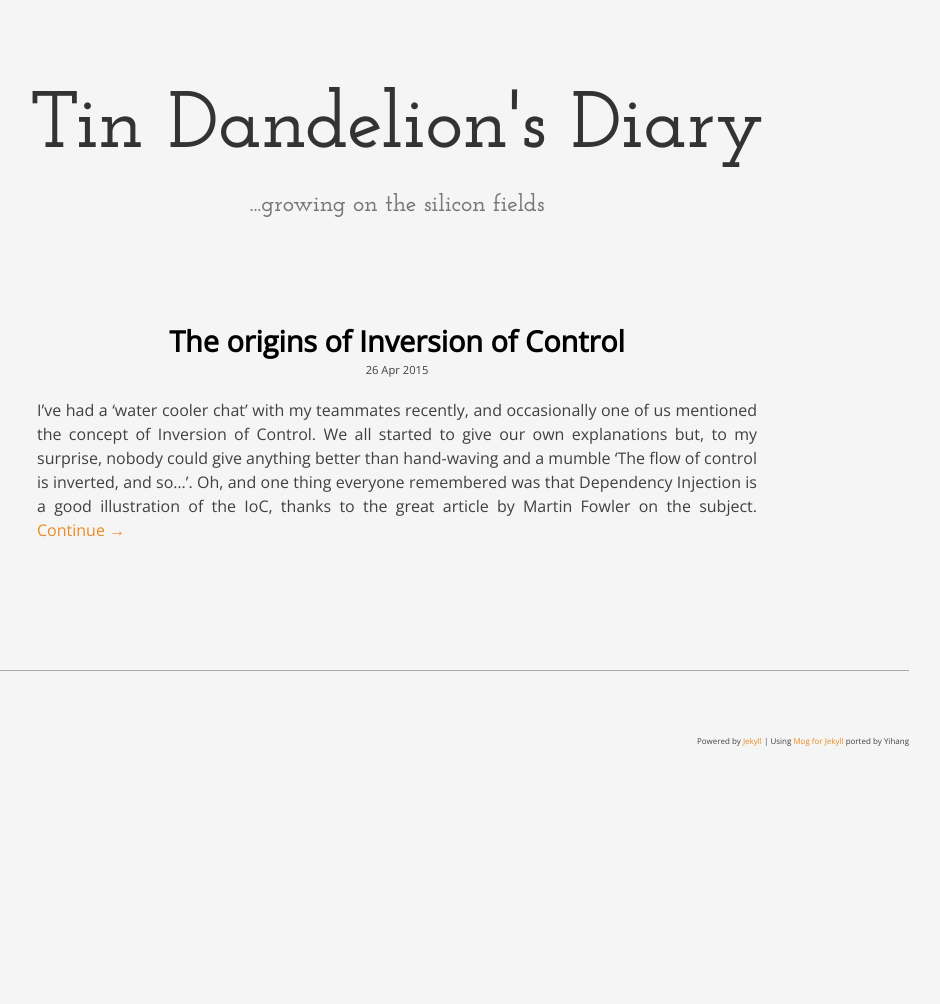
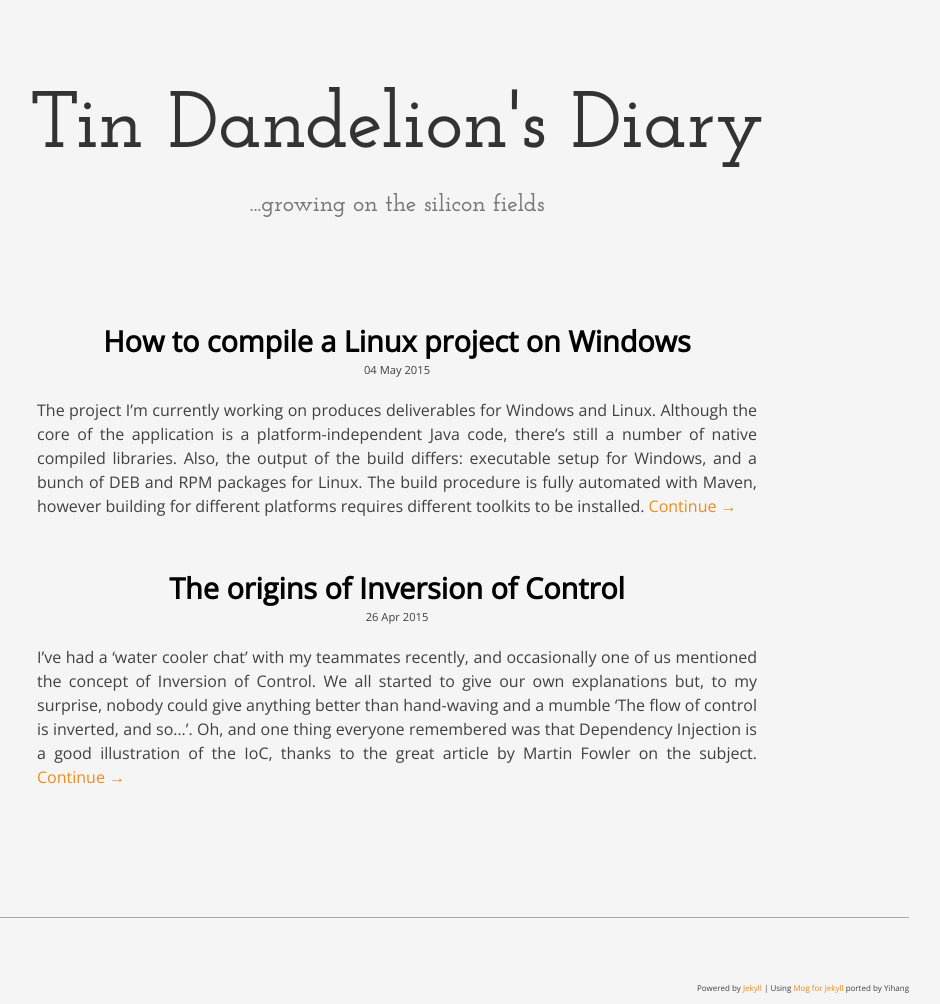
Before and after one commit to tindandelion/tindandelion.github.io, a Jekyll site: the page built from index.html, in a window 1280 px wide. Shown: the whole page, without its empty margins (243-1183 px from the left). Built offline with Jekyll 4.4.1, drawn with Linux system fonts in a browser that asks for light colours; before the commit the page ends 900 px from its top, so only the background shows below that; some of the changed lines change nothing that is shown.

Commit message:
Publishing new post

```diff
--- a/_drafts/compile-linux-project-on-windows.md
+++ b/_posts/2015-05-04-linux-project-on-windows.md
@@ -1,14 +1,14 @@
 ---
 layout: post
-title: How to compile Linux project on Windows
+title: How to compile a Linux project on Windows
 ---
 
-The project I'm currently working on produces deliverables for Windows and Linux
-platforms. Although the core of the application is a platform-independent Java
-code, there are still a number of natively compiled libraries. Also, the output
-of the build differs: executable setup for Windows, and a bunch of DEB and RPM
-packages for Linux. The build procedure is fully automated with Maven, however
-building for different platforms requires different toolkits to be installed.
+The project I'm currently working on produces deliverables for Windows and
+Linux. Although the core of the application is a platform-independent Java code,
+there's still a number of native compiled libraries. Also, the output of the
+build differs: executable setup for Windows, and a bunch of DEB and RPM packages
+for Linux. The build procedure is fully automated with Maven, however building
+for different platforms requires different toolkits to be installed.
 
 Running a build procedure to produce Windows installer presents no problem for
 developers, as our development workstations run under Windows. The situation
@@ -16,11 +16,11 @@ gets more complicated when Linux build is required, and there is no common
 approach to that among my teammates. Some developers have their own virtual
 Linux machines to test local changes, others simply commit changes to the
 central Git repository and let CI system do its work. Needless to say, neither
-solution is falwless. What we need is a way to run Linux build procedure on our
+solution is flawless. What we need is a way to run Linux build procedure on our
 development workstations as easily as we do it for Windows.
 
 The toolkit to provide the solution exists, though. In this post I'm presenting
-how I approached this challenge.  For obvoius reasons, I can't share my
+how I approached this challenge.  For obvious reasons, I can't share my
 company's source code publicly, so I've come up with an example project that
 simulates the problem. All the ingredients of the solution are still there,
 though.
@@ -28,9 +28,8 @@ though.
 # Solution overview
 
 The source code related to this post is available at
-[GitHub](https://github.com/tindandelion/linux-builder-example).
-
-The directory structure of our project have 2 parts:
+[GitHub](https://github.com/tindandelion/linux-builder-example). The directory
+structure of our project have 2 parts:
 
 - `brave-hello` directory contains the source code we want to build. It contains
 source code for 2 simple command-line apps: one for C and one for Java.
@@ -61,23 +60,23 @@ Here are the tools we'll be using:
 
 While I want the build workflow to be fully automated, there are still some
 manual setup steps to perform before we can start working. Fortunately, all of
-them are abolutely trivial. I assume that, as Java developer, you already have
+them are absolutely trivial. I assume that, as Java developer, you already have
 [Java runtime][jre] and [Gradle][] installed on your Windows machine, so all we
 need to do is the following:
 
 1. Download and install [VirtualBox][] and [Vagrant][]. They both have executable
 installers, so the process should be straightforward.
-2. Make sure Vagrant is in your `PATH` enviroment, so you can run `vagrant`
+2. Make sure Vagrant is in your `PATH` environment, so you can run `vagrant`
 command from anywhere in your file system. The installer should do that for you,
 but it's worth checking before we continue.
 
 # Meet Vagrant
 
-As I mentioned earlier, Vagrant is an automation tool that runs on top of
-VirtualBox. Strictly speaking, Vagrant supports multiple virtualization provider
-through plugins, for the desktop (like VMWare Workstation) and for the cloud
-(like DigitalOcean). Out of the box Vagrant supports only VirtualBox, which is
-quite enough for most development tasks.
+Vagrant is an automation tool that runs on top of VirtualBox. Strictly speaking,
+Vagrant supports multiple virtualization providers through plugins, for the
+desktop (like VMWare Workstation) and for the cloud (like DigitalOcean). Out of
+the box Vagrant supports only VirtualBox, which is quite enough for most
+development tasks.
 
 Vagrant works from the command line, and all commands follow the following
 pattern:
@@ -85,9 +84,9 @@ pattern:
     vagrant [options] <command> [<args>]
 
 For instance, `vagrant help` is a good place to start from. Another useful
-starting command is `vagrant init`, which will create a skeletal `Vagrantfile`
+starting command is `vagrant init`, which will create a template `Vagrantfile`
 in the current directory. This generated file is extensively commented and
-provide a lot of information about what confiuration options are available.
+provide a lot of information about what configuration options are available.
 
 For our purposes, I prepared a `Vagrantfile` by stripping off unnecessary
 details from the initial auto-generated template. Let's go through it and
@@ -120,8 +119,8 @@ lot of preconfigured boxes. The `config.vm.box` setting we provide is the name
 of the box in this catalog. In our case, we are going to use an official Ubuntu
 14.04 box.
 
-*Line 4* is commented, but I left it here to demonstrate how one can configure
-the port forwarding from the host machine to the guest.
+*Line 4* is commented out, but I left it here to demonstrate how one can
+configure the port forwarding from the host machine to the guest.
 
 *Line 5* adds a shared folder to the virtual machine. Vagrant will use
 VirtualBox's shared folder capabilities to map our project's source directory
@@ -148,14 +147,14 @@ look into the `Dockerfile` I use to build the Docker image.
 
 # Docker for building
 
-Strictly speaking, Docker is not required here. I could do the same
+Strictly speaking, Docker is not required here. We could do the same
 configuration with Vagrant and one of provisioners, like Puppet or Chef, to
 configure the build environment right on my Linux box. However, I like the
 simple syntax of Dockerfile; it's also handy that Docker already has an
 [official image with JDK installed](https://registry.hub.docker.com/_/java). So,
 let's go on with Docker.
 
-The `Dockerfile` for my build image is quite straightforward:
+The `Dockerfile` for the build image is quite straightforward:
 
 {% highlight docker linenos %}
 FROM java:8-jdk
@@ -178,7 +177,7 @@ and finally at *line 10* I command Docker to run Gradle for my project.
 
 # Running step by step
 
-Now, with all ingredients in place, I am ready to use my Linux builder. When
+Now, with all ingredients in place, we are ready to use our Linux builder. When
 running for the first time, the process may take some time, because a lot of
 data is downloaded from the Internet, so let's be patient.
 
@@ -214,6 +213,44 @@ executables built and ready to run!
 
 # One script to rule them all
 
+Well, now I automated the process up to 3 simple commands. Can I do better and go
+further to a single command? And sure I do!
+
+[Benjamin Muschko][bmuschko] has developed a
+[Vagrant plugin for Gradle][vagrant-gradle]. Utilizing this plugin, I can create
+an 'uber build script' for Gradle that will do all the work for me:
+
+{% highlight groovy linenos %}
+buildscript {
+  repositories { jcenter() }
+  dependencies { classpath 'com.bmuschko:gradle-vagrant-plugin:2.0' }
+}
+
+apply plugin: 'com.bmuschko.vagrant-base'
+import com.bmuschko.gradle.vagrant.tasks.*
+
+// Suppress installation validation on Windows
+vagrant.installation.validate = false
+
+task startVm(type: VagrantUp) {
+  description = 'Starts a builder virtual machine'
+}
+
+task build(type: VagrantSsh) {
+  description = 'Triggers the build procedure inside virtual machine'
+  sshCommand = 'docker run --rm -v /workspace:/workspace builder'
+
+  dependsOn startVm
+}
+
+task clean(type: VagrantDestroy) {
+  description = 'Destroys the builder virtual machine'
+}
+{% endhighlight %}
+
+Now, in order to go from a completely blank slate to all deliverables built, I
+only need to run `gradle build` from my project's root. And certainly, I can do
+`gradle clean` do abandon the virtual machine and start over clean!
 
 
 [VirtualBox]: https://www.virtualbox.org
@@ -222,3 +259,5 @@ executables built and ready to run!
 [Gradle]: https://gradle.org
 [jre]: http://www.oracle.com/technetwork/java/javase/downloads/jre8-downloads-2133155.html
 [ruby]: https://www.ruby-lang.org/
+[bmuschko]: https://github.com/bmuschko
+[vagrant-gradle]: https://github.com/bmuschko/gradle-vagrant-plugin
```
